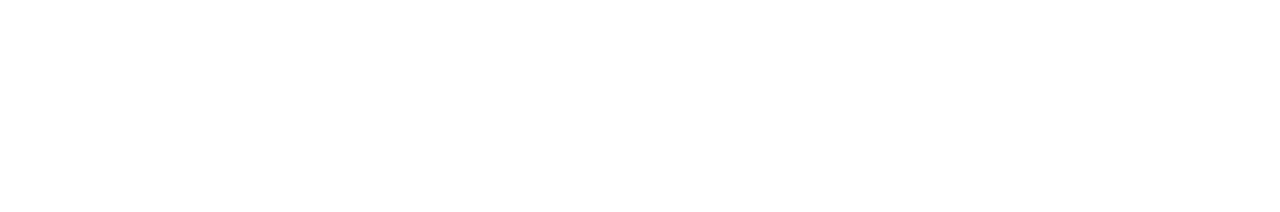
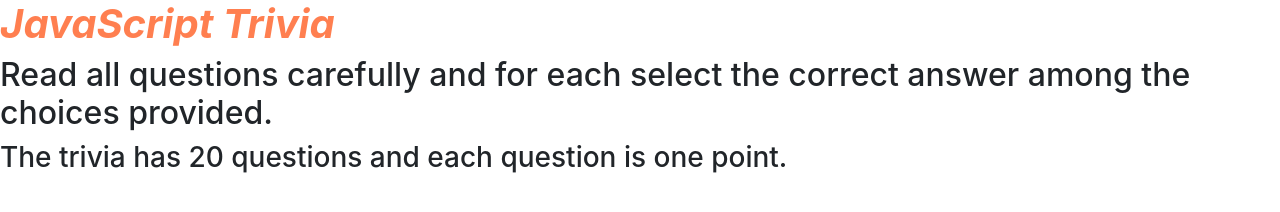
Before and after one commit to RyleeM/Quiz-board, a plain HTML site: page quiz-board.html in a window 1280 px wide. Drawn offline with nearby package versions, Linux system fonts and the light colour scheme.

```diff
--- a/css/style.css
+++ b/css/style.css
@@ -0,0 +1,5 @@
+h1{
+  font-style: oblique;
+  color: coral;
+  font-weight: bold;
+}
--- a/quiz-board.html
+++ b/quiz-board.html
@@ -5,9 +5,14 @@
     <link href="css/style.css" rel="stylesheet" type="text/css">
     <script src="js/jquery-3.3.1.js"></script>
     <script src="js/script.js"></script>
-    <title>JavaScript Trivia</title>
+    <title>JS Trivia</title>
   </head>
   <body>
+    <h1>JavaScript Trivia</h1>
+    <h2>Read all questions carefully and for each select the correct answer
+    among the choices provided.</h2>
+    <h3>The trivia has 20 questions and each question is one point.</h3>
+
 
   </body>
 </html>
```
